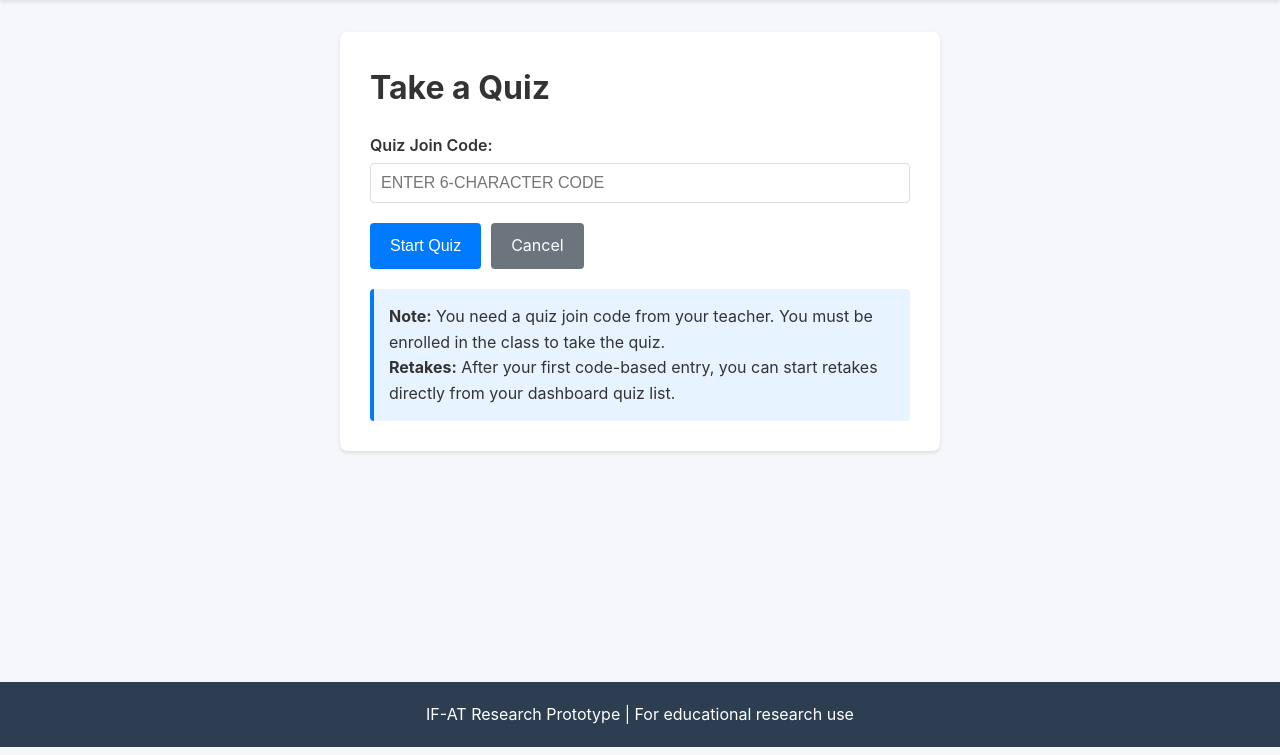
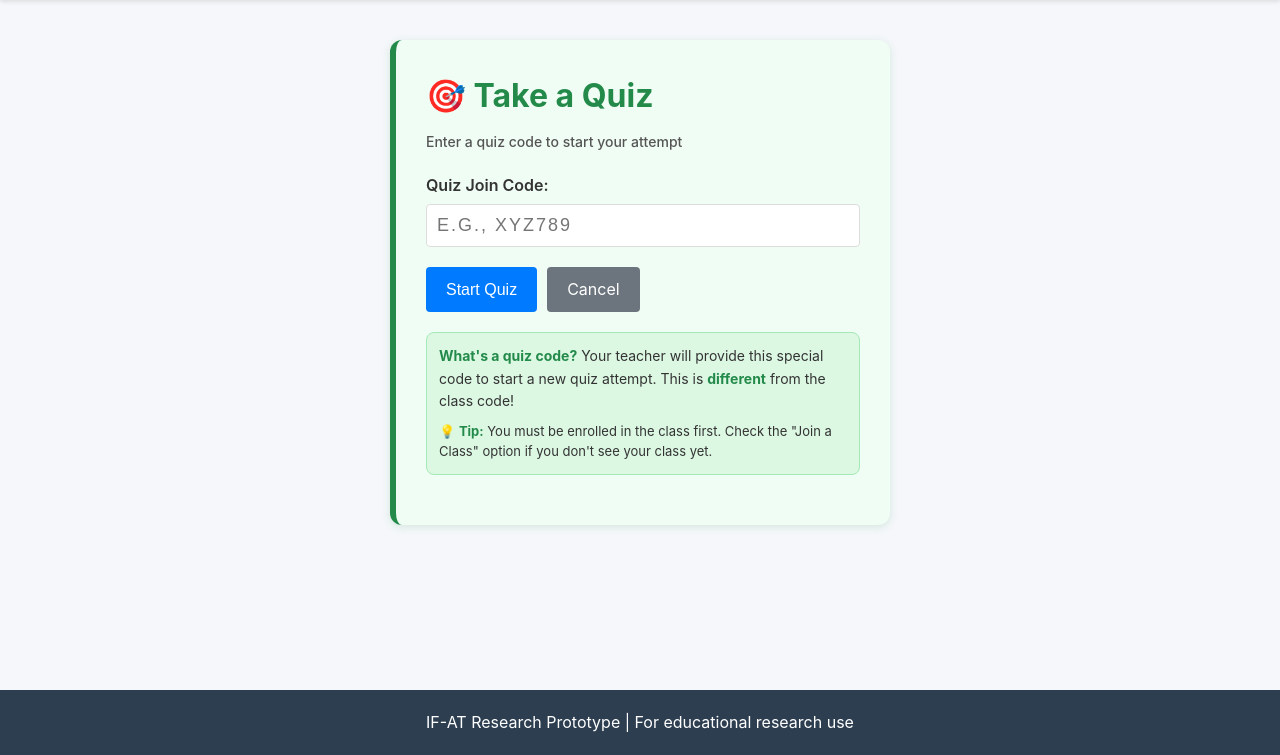
Before and after one commit to njosh1/ifat-prototype-deploy, a Flask app: page /student/join/quiz in a window 1280 px wide. Shown: the part 74-829 px from the top of the page. Run offline with Flask 3, Linux system fonts and the light colour scheme; the visitor is signed in with stand-in values (Sample User, id 1).

Commit message:
Feature: Add bug fixes and improvements from user feedback
- Fixed: Students stuck on incomplete quiz - added persistent navigation
- Fixed: Answers locked on page refresh - added state restoration API
- UI: Better distinction between class and quiz codes with color themes
- Feature: Record last_activity_at timestamp for quiz attempts
- Feature: Show all attempts instead of limiting to 5 most recent
- Feature: Allow teachers to edit questions after creation

New files:
- templates/teacher/edit_question.html

Modified:
- app.py: Added /api/quiz-attempt/<id>/state endpoint, edit_question route
- models.py: Added randomize_questions, randomize_answers, last_activity_at fields
- templates/student/: Enhanced quiz UI with navigation, state restoration
- templates/teacher/: Added edit button, new edit question page

```diff
--- a/app.py
+++ b/app.py
@@ -1,6 +1,7 @@
 import os
 import secrets
 import string
+import random
 from datetime import datetime, timezone
 from functools import wraps
 from flask import Flask, render_template, request, redirect, url_for, session, flash, jsonify, send_file
@@ -374,6 +375,47 @@ def delete_question(question_id):
     db.session.commit()
     flash('Question deleted.')
     return redirect(url_for('edit_quiz', quiz_id=quiz_id))
+
+@app.route('/teacher/question/<int:question_id>/edit', methods=['GET', 'POST'])
+@teacher_required
+def edit_question(question_id):
+    question = Question.query.get_or_404(question_id)
+    quiz = question.quiz
+
+    if quiz.class_obj.teacher_id != session['user_id']:
+        flash('Access denied.')
+        return redirect(url_for('teacher_dashboard'))
+
+    if request.method == 'POST':
+        question_text = request.form.get('question_text', '').strip()
+        option_a = request.form.get('option_a', '').strip()
+        option_b = request.form.get('option_b', '').strip()
+        option_c = request.form.get('option_c', '').strip()
+        option_d = request.form.get('option_d', '').strip()
+        correct_answer = request.form.get('correct_answer', '').strip().upper()
+        explanation = request.form.get('explanation', '').strip()
+
+        if not all([question_text, option_a, option_b, option_c, option_d, correct_answer, explanation]):
+            flash('All fields are required.')
+            return redirect(url_for('edit_question', question_id=question_id))
+
+        if correct_answer not in ['A', 'B', 'C', 'D']:
+            flash('Correct answer must be A, B, C, or D.')
+            return redirect(url_for('edit_question', question_id=question_id))
+
+        question.question_text = question_text
+        question.option_a = option_a
+        question.option_b = option_b
+        question.option_c = option_c
+        question.option_d = option_d
+        question.correct_answer = correct_answer
+        question.explanation = explanation
+        db.session.commit()
+
+        flash('Question updated successfully!')
+        return redirect(url_for('edit_quiz', quiz_id=quiz.id))
+
+    return render_template('teacher/edit_question.html', question=question, quiz=quiz)
 
 @app.route('/teacher/question/<int:question_id>/move', methods=['POST'])
 @teacher_required
@@ -913,6 +955,9 @@ def scratch():
         q_attempt.completed_at = datetime.now(timezone.utc)
         q_attempt.attempts_before_correct = scratch_count
 
+    # Track last activity
+    attempt.last_activity_at = datetime.now(timezone.utc)
+
     db.session.commit()
 
     # Calculate time to first scratch and time to correct
@@ -951,6 +996,35 @@ def scratch():
 
     return jsonify(response)
 
+@app.route('/api/quiz-attempt/<int:attempt_id>/state', methods=['GET'])
+@login_required
+def get_quiz_attempt_state(attempt_id):
+    """Get the current state of a quiz attempt (used to restore state on page reload)"""
+    attempt = QuizAttempt.query.get_or_404(attempt_id)
+    if attempt.student_id != session['user_id']:
+        return jsonify({'error': 'Access denied'}), 403
+
+    attempt_data = {
+        'attempt_id': attempt.id,
+        'quiz_complete': attempt.completed_at is not None,
+        'questions': {}
+    }
+
+    for q_attempt in attempt.question_attempts:
+        attempt_data['questions'][str(q_attempt.question_id)] = {
+            'is_complete': q_attempt.is_complete,
+            'scratches': [
+                {
+                    'option': event.scratched_option,
+                    'is_correct': event.is_correct
+                }
+                for event in q_attempt.scratch_events
+            ],
+            'points_remaining': q_attempt.question.quiz.scoring_scheme[len(q_attempt.scratch_events)] if len(q_attempt.scratch_events) < 4 else 0
+        }
+
+    return jsonify(attempt_data)
+
 @app.route('/student/results/<int:attempt_id>')
 @login_required
 def view_results(attempt_id):
--- a/models.py
+++ b/models.py
@@ -51,6 +51,8 @@ class Quiz(db.Model):
     points_second_try = db.Column(db.Integer, default=3, nullable=False)
     points_third_try = db.Column(db.Integer, default=2, nullable=False)
     points_fourth_try = db.Column(db.Integer, default=1, nullable=False)
+    randomize_questions = db.Column(db.Boolean, default=False, nullable=False)
+    randomize_answers = db.Column(db.Boolean, default=False, nullable=False)
     created_at = db.Column(db.DateTime, default=lambda: datetime.now(timezone.utc))
 
     # Relationships
@@ -99,6 +101,7 @@ class QuizAttempt(db.Model):
     score = db.Column(db.Integer, default=0)
     started_at = db.Column(db.DateTime, nullable=False)
     completed_at = db.Column(db.DateTime, nullable=True)
+    last_activity_at = db.Column(db.DateTime, nullable=True)
 
     # Relationships
     question_attempts = db.relationship('QuestionAttempt', backref='quiz_attempt', lazy=True, cascade='all, delete-orphan')
--- a/templates/student/dashboard.html
+++ b/templates/student/dashboard.html
@@ -64,8 +64,8 @@
     <h2>Recent Quiz Attempts</h2>
     {% set recent_attempts = user.quiz_attempts|sort(attribute='started_at', reverse=True) %}
     {% if recent_attempts %}
-        <div class="attempts-list">
-            {% for attempt in recent_attempts[:5] %}
+        <div class="attempts-list" id="attempts-container">
+            {% for attempt in recent_attempts %}
                 <div class="attempt-card">
                     <h3>{{ attempt.quiz.title }}</h3>
                     <p>Class: {{ attempt.quiz.class_obj.name }}</p>
--- a/templates/student/join_quiz.html
+++ b/templates/student/join_quiz.html
@@ -2,14 +2,54 @@
 
 {% block title %}Take Quiz{% endblock %}
 
+{% block extra_css %}
+<style>
+.join-container {
+    max-width: 500px;
+    margin: 40px auto;
+    padding: 30px;
+    border-radius: 12px;
+    border-left: 6px solid #238a4a;
+    background: #f0fdf4;
+    box-shadow: 0 2px 8px rgba(35, 138, 74, 0.15);
+}
+
+.join-container h1 {
+    color: #238a4a;
+    margin-bottom: 10px;
+}
+
+.join-subtitle {
+    font-size: 14px;
+    color: #555;
+    margin-bottom: 20px;
+    font-weight: 500;
+}
+
+.info-box {
+    background: #dcf8e3;
+    border: 1px solid #a3e9b5;
+    padding: 12px;
+    border-radius: 8px;
+    margin-bottom: 20px;
+    font-size: 14px;
+}
+
+.info-box strong {
+    color: #238a4a;
+}
+</style>
+{% endblock %}
+
 {% block content %}
-<div class="form-container">
-    <h1>Take a Quiz</h1>
+<div class="join-container">
+    <h1>🎯 Take a Quiz</h1>
+    <p class="join-subtitle">Enter a quiz code to start your attempt</p>
 
     <form method="POST" class="standard-form">
         <div class="form-group">
             <label for="join_code">Quiz Join Code:</label>
-            <input type="text" id="join_code" name="join_code" required placeholder="Enter 6-character code" maxlength="6" style="text-transform: uppercase;">
+            <input type="text" id="join_code" name="join_code" required placeholder="E.g., XYZ789" maxlength="6" style="text-transform: uppercase; font-size: 18px; letter-spacing: 2px;">
         </div>
 
         <div class="button-group">
@@ -19,8 +59,8 @@
     </form>
 
     <div class="info-box">
-        <p><strong>Note:</strong> You need a quiz join code from your teacher. You must be enrolled in the class to take the quiz.</p>
-        <p><strong>Retakes:</strong> After your first code-based entry, you can start retakes directly from your dashboard quiz list.</p>
+        <p><strong>What's a quiz code?</strong> Your teacher will provide this special code to start a new quiz attempt. This is <strong>different</strong> from the class code!</p>
+        <p style="margin-top: 8px; font-size: 13px;">💡 <strong>Tip:</strong> You must be enrolled in the class first. Check the "Join a Class" option if you don't see your class yet.</p>
     </div>
 </div>
 {% endblock %}
--- a/templates/teacher/edit_quiz.html
+++ b/templates/teacher/edit_quiz.html
@@ -137,6 +137,7 @@
                     <div class="question-header">
                         <h3>Question {{ loop.index }}</h3>
                         <div class="button-group">
+                            <a href="{{ url_for('edit_question', question_id=question.id) }}" class="btn btn-secondary btn-small">Edit</a>
                             <form method="POST" action="{{ url_for('move_question', question_id=question.id) }}" style="display: inline;">
                                 <input type="hidden" name="direction" value="up">
                                 <button type="submit" class="btn btn-secondary btn-small">Move Up</button>
```
Also changed, not shown: templates/student/join_class.html (+44 -4 lines), templates/student/take_quiz.html (+66 -0 lines), templates/teacher/edit_question.html (added, +63 -0 lines).
